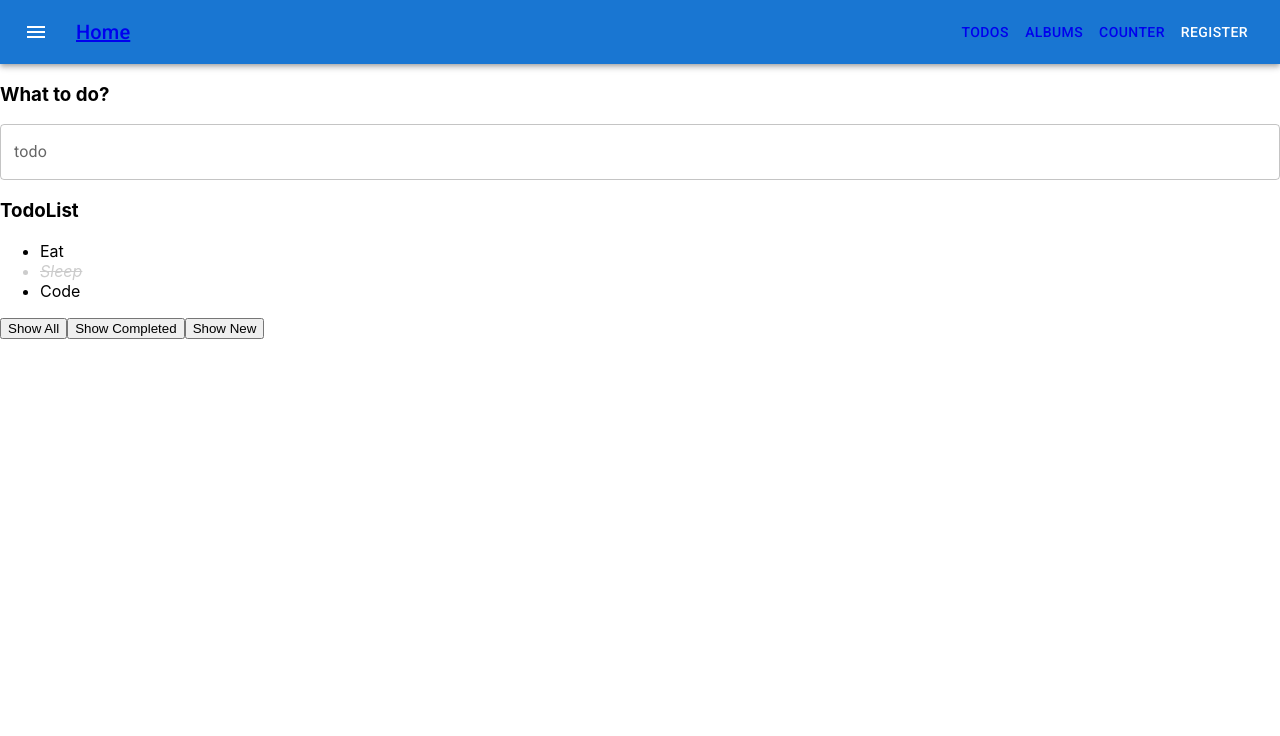
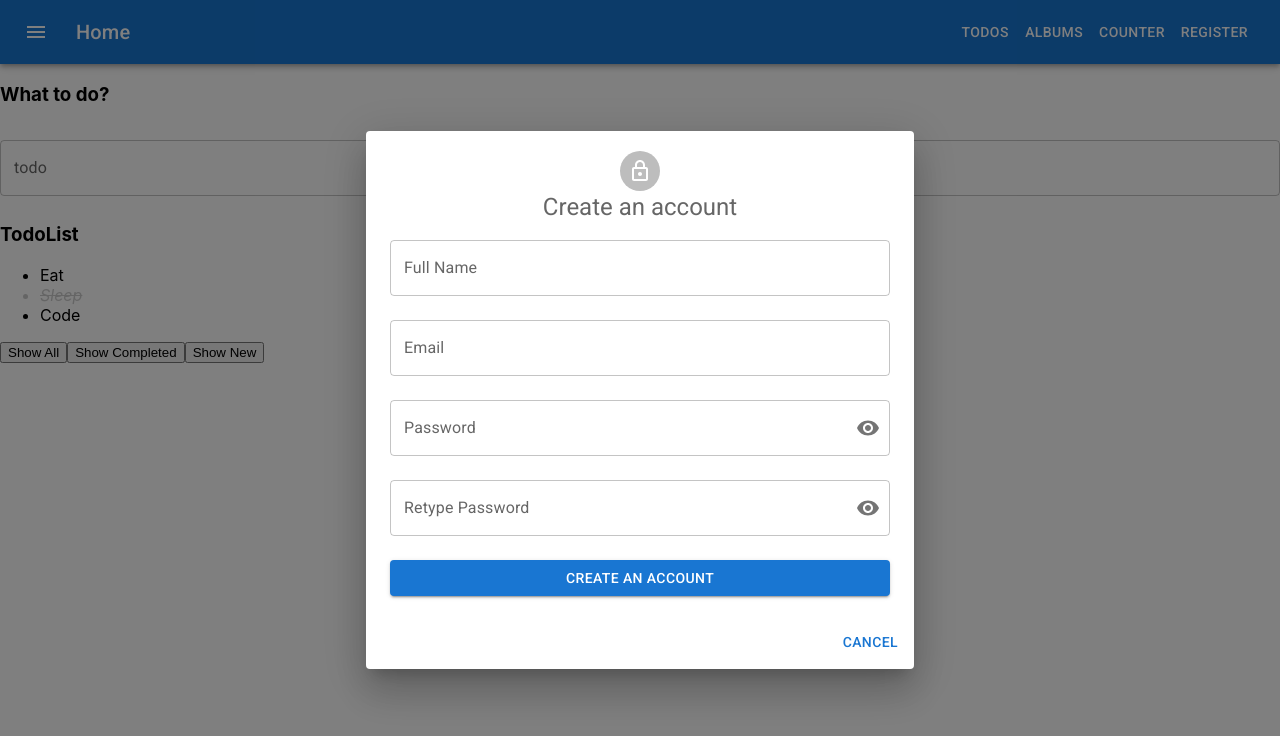
Before and after one commit to GalaxyTea1/Todos_Album, a React (Create React App) app: page /todos in a window 1280 px wide. Both pictures are taken after a click on the button "REGISTER". Shown: the top 736 px of the page. Built offline with nearby package versions, Linux system fonts and the light colour scheme; no server answers.

Commit message:
login_form

```diff
--- a/package.json
+++ b/package.json
@@ -9,6 +9,7 @@
     "@hookform/resolvers": "^1.0.0",
     "@mui/icons-material": "^5.0.1",
     "@mui/material": "^5.0.1",
+    "@mui/styles": "^5.0.1",
     "@reduxjs/toolkit": "^1.6.2",
     "@testing-library/jest-dom": "^5.14.1",
     "@testing-library/react": "^11.2.7",
--- a/src/components/Header/index.jsx
+++ b/src/components/Header/index.jsx
@@ -2,14 +2,29 @@ import MenuIcon from '@mui/icons-material/Menu';
 import AppBar from '@mui/material/AppBar';
 import Box from '@mui/material/Box';
 import Button from '@mui/material/Button';
+import Dialog from '@mui/material/Dialog';
+import DialogActions from '@mui/material/DialogActions';
+import DialogContent from '@mui/material/DialogContent';
+import DialogContentText from '@mui/material/DialogContentText';
 import IconButton from '@mui/material/IconButton';
 import Toolbar from '@mui/material/Toolbar';
 import Typography from '@mui/material/Typography';
 import * as React from 'react';
 import { Link, NavLink } from 'react-router-dom';
+import Register from '../../features/Auth/components/Register';
 
 export default function Header() {
+    const [open, setOpen] = React.useState(false);
+
+    const handleClickOpen = () => {
+        setOpen(true);
+    };
+
+    const handleClose = () => {
+        setOpen(false);
+    };
     return (
+        <div>
             <Box sx={{ flexGrow: 1 }}>
                 <AppBar position="static">
                     <Toolbar>
@@ -17,24 +32,40 @@ export default function Header() {
                             <MenuIcon />
                         </IconButton>
                         <Typography variant="h6" component="div" sx={{ flexGrow: 1 }}>
-                        <Link to="/">Home</Link>
+                            <Link style={{ textDecoration: 'none', color: '#fff' }} to="/">
+                                Home
+                            </Link>
                         </Typography>
 
-                    <NavLink to="/todos">
+                        <NavLink style={{ textDecoration: 'none', color: '#fff' }} to="/todos">
                             <Button color="inherit">Todos</Button>
                         </NavLink>
 
-                    <NavLink to="/albums">
+                        <NavLink style={{ textDecoration: 'none', color: '#fff' }} to="/albums">
                             <Button color="inherit">Albums</Button>
                         </NavLink>
 
-                    <NavLink to="/counter">
+                        <NavLink style={{ textDecoration: 'none', color: '#fff' }} to="/counter">
                             <Button color="inherit">Counter</Button>
                         </NavLink>
 
-                    <Button color="inherit">Register</Button>
+                        <Button color="inherit" onClick={handleClickOpen}>
+                            Register
+                        </Button>
                     </Toolbar>
                 </AppBar>
             </Box>
+
+            <Dialog disableEscapeKeyDown onBackdropClick="false" open={open} onClose={handleClose}>
+                <DialogContent>
+                    <DialogContentText>
+                        <Register/>
+                    </DialogContentText>
+                </DialogContent>
+                <DialogActions>
+                    <Button onClick={handleClose}>Cancel</Button>
+                </DialogActions>
+            </Dialog>
+        </div>
     );
 }
--- a/src/components/form-controls/InputField/index.jsx
+++ b/src/components/form-controls/InputField/index.jsx
@@ -22,6 +22,8 @@ function InputField(props) {
         name = {name}
         control= {form.control}
         as = {TextField}
+        margin="normal"
+        variant="outlined"
         fullWidth
         label = {label}
         disabled = {disabled}
--- /dev/null
+++ b/src/components/form-controls/PasswordField/index.jsx
@@ -0,0 +1,63 @@
+import Visibility from '@mui/icons-material/Visibility';
+import VisibilityOff from '@mui/icons-material/VisibilityOff';
+import { OutlinedInput, TextField } from '@mui/material';
+import FormControl from '@mui/material/FormControl';
+import IconButton from '@mui/material/IconButton';
+import Input from '@mui/material/Input';
+import InputAdornment from '@mui/material/InputAdornment';
+import InputLabel from '@mui/material/InputLabel';
+import PropTypes from 'prop-types';
+import React, { useState } from 'react';
+import { Controller } from 'react-hook-form';
+import Box from '@mui/material/Box';
+
+PasswordField.propTypes = {
+    form: PropTypes.object.isRequired,
+    name: PropTypes.string.isRequired,
+    label: PropTypes.string,
+    disabled: PropTypes.bool,
+};
+
+function PasswordField(props) {
+    const { form, name, label, disabled } = props;
+    const { errors, formState } = form;
+    const hasError = formState.touched[name] && errors[name];
+
+    const [showPassword, setShowPassword] = useState(false);
+    const toggleShowPassword = () => {
+        setShowPassword((x) => !x);
+    };
+
+    return (
+        <Box
+            sx={{
+                width: 500,
+                maxWidth: '100%',
+            }}
+        >
+            <FormControl fullWidth margin="normal" variant="outlined">
+                <InputLabel htmlFor="name">{label}</InputLabel>
+                <Controller
+                    name={name}
+                    control={form.control}
+                    as={OutlinedInput}
+                    id="name"
+                    type={showPassword ? 'text' : 'password'}
+                    label={label}
+                    endAdornment={
+                        <InputAdornment position="end">
+                            <IconButton aria-label="toggle password visibility" onClick={toggleShowPassword} edge="end">
+                                {showPassword ? <VisibilityOff /> : <Visibility />}
+                            </IconButton>
+                        </InputAdornment>
+                    }
+                    disabled={disabled}
+                    error={!!hasError}
+                    helperText={errors[name]?.message}
+                />
+            </FormControl>
+        </Box>
+    );
+}
+
+export default PasswordField;
--- /dev/null
+++ b/src/features/Auth/components/Register/index.jsx
@@ -0,0 +1,20 @@
+import React from 'react';
+import PropTypes from 'prop-types';
+import RegisterForm from '../RegisterForm';
+
+Register.propTypes = {
+
+};
+
+function Register(props) {
+    const handleSubmit = (values) => {
+        console.log('Handle Submit', values);
+    }
+    return (
+        <div>
+            <RegisterForm onSubmit={handleSubmit}/>
+        </div>
+    );
+}
+
+export default Register;
--- /dev/null
+++ b/src/features/Auth/components/RegisterForm/index.jsx
@@ -0,0 +1,93 @@
+import { yupResolver } from '@hookform/resolvers/yup';
+import { LockOutlined } from '@mui/icons-material';
+import { Avatar, Button, Typography } from '@mui/material';
+import { makeStyles } from '@mui/styles';
+import PropTypes from 'prop-types';
+import React from 'react';
+import { useForm } from 'react-hook-form';
+import * as yup from 'yup';
+import InputField from '../../../../components/form-controls/InputField';
+import { createTheme, ThemeProvider } from '@mui/material/styles';
+import PasswordField from '../../../../components/form-controls/PasswordField';
+
+
+
+const theme = createTheme();
+
+const useStyles = makeStyles((theme) => ({
+
+    root: {
+
+    },
+
+    avatar: {
+        margin: '0 auto',
+
+
+    },
+
+    title: {
+        margin: "16 0 32 0",
+        textAlign: 'center',
+    },
+
+    submit: {
+        marginTop: '16px',
+    },
+
+}));
+
+RegisterForm.propTypes = {
+    onSubmit: PropTypes.func,
+};
+
+function RegisterForm(props) {
+    const classes = useStyles();
+
+    const schema = yup.object({
+
+    });
+    const form = useForm({
+        defaultValues: {
+            fullName: '',
+            email: '',
+            password: '',
+            retypePassword: '',
+        },
+        resolver: yupResolver(schema),
+    });
+
+    const handleSubmit = (values) => {
+        const { onSubmit } = props;
+        if (onSubmit) {
+            onSubmit(values);
+        }
+
+        form.reset();
+    };
+
+    return (
+        <ThemeProvider theme={theme}>
+        <div className = {classes.root}>
+            <Avatar className={classes.avatar}>
+                <LockOutlined></LockOutlined>
+            </Avatar>
+
+            <Typography component="h3" variant="h5" className={classes.title}>
+                Create an account
+            </Typography>
+
+            <form onSubmit={form.handleSubmit(handleSubmit)}>
+                <InputField name="fullName" label="Full Name" form={form} />
+                <InputField name="email" label="Email" form={form} />
+                <PasswordField name="password" label="Password" form={form} />
+                <PasswordField name="retypePassword" label="Retype Password" form={form} />
+
+                <Button type="submit" variant="contained" color="primary" className = {classes.submit} fullWidth>Create an account</Button>
+            </form>
+        </div>
+        </ThemeProvider>
+    );
+}
+
+export default RegisterForm;
```
Also changed, not shown: src/features/Auth/index.jsx (added), 1 other file (tests, documents, lock files or other folders). Lines whose indentation alone changed are shown as unchanged.
